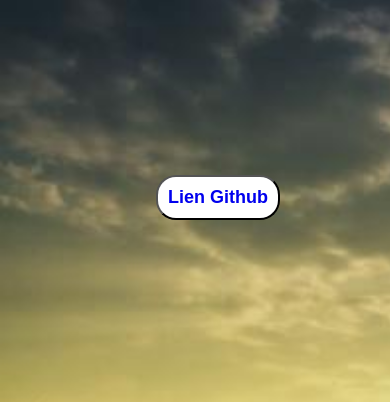
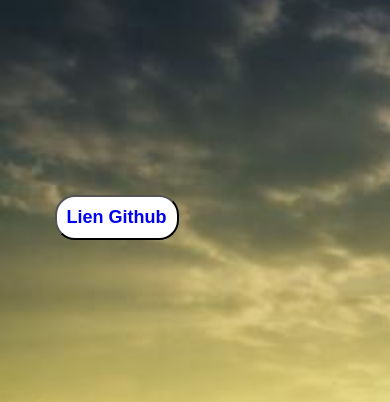
Before and after one commit to mohamed-habbaaina/module-connexion, a PHP site: page / in a window 390 px wide; the page is wider, and only the part inside the window is pictured. Shown: the part 68-470 px from the top of that part. Run offline with PHP 8.4, Linux system fonts and the light colour scheme.

Commit message:
lien github

```diff
--- a/style/style.css
+++ b/style/style.css
@@ -126,7 +126,10 @@ overflow: hidden;
 .burger{
     display: block;
 }
-}
 .nav-active{
     transform: translateX(0%);
 }
+.github{
+    margin: 50% 0% 0 14%;
+}
+}
```
